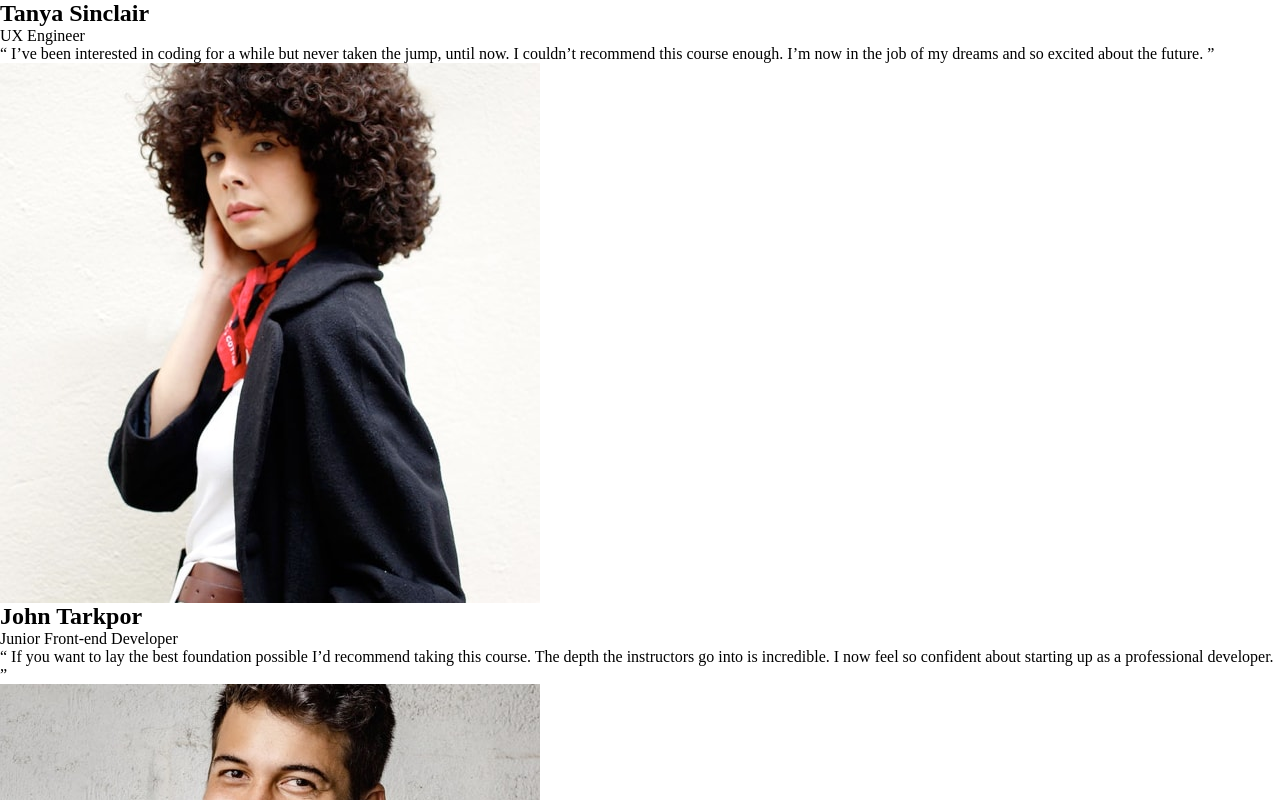
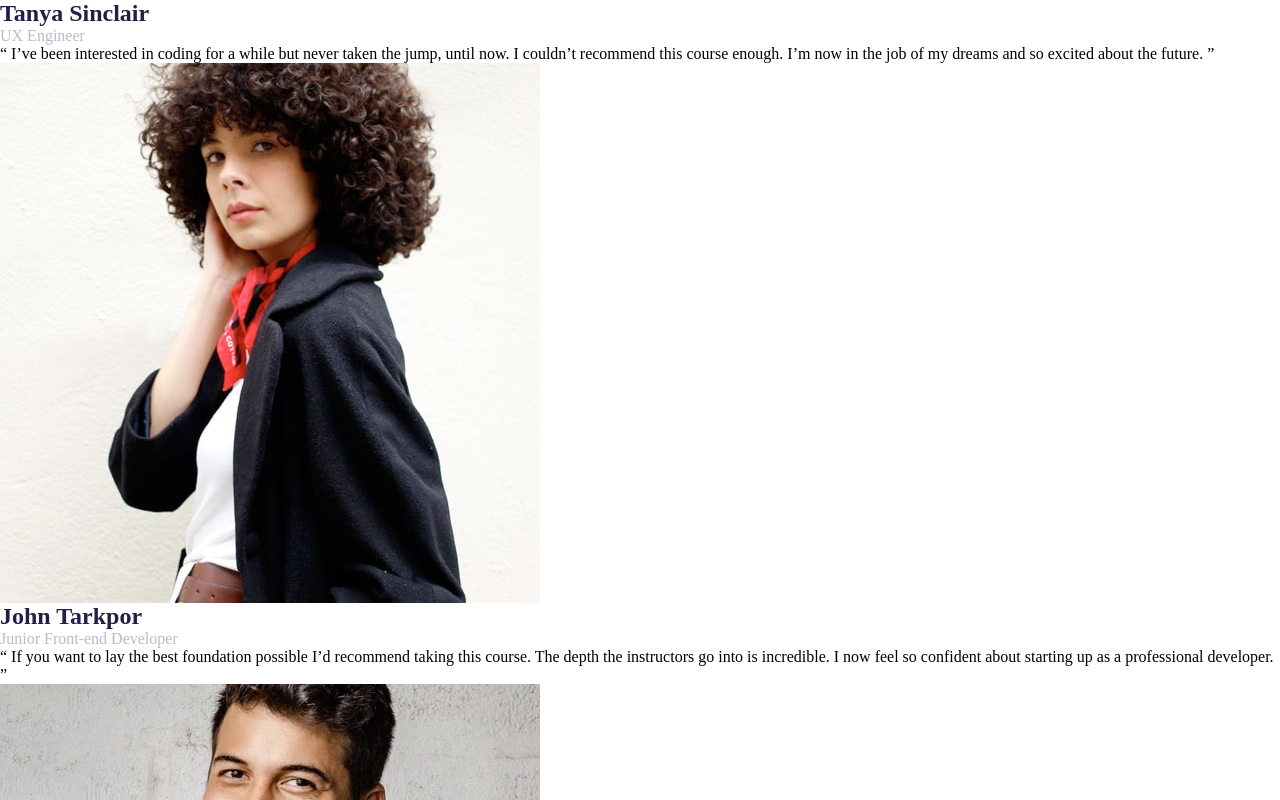
Before and after one commit to MatiasBastarrica/coding-bootcamp-testimonials-slider, a plain HTML site: page index.html in a window 1280 px wide. Shown: the top 800 px of the page. Drawn offline with Linux system fonts and the light colour scheme.

Commit message:
Write some utility classes

```diff
--- a/styles.css
+++ b/styles.css
@@ -27,3 +27,17 @@ svg {
   max-width: 100%;
   display: block;
 }
+
+/* ### UTILITY CLASSES ### */
+
+.text-dark {
+  color: var(--blue-950);
+}
+
+.text-light {
+  color: var(--gray-400);
+}
+
+.hide {
+  display: none;
+}
```
